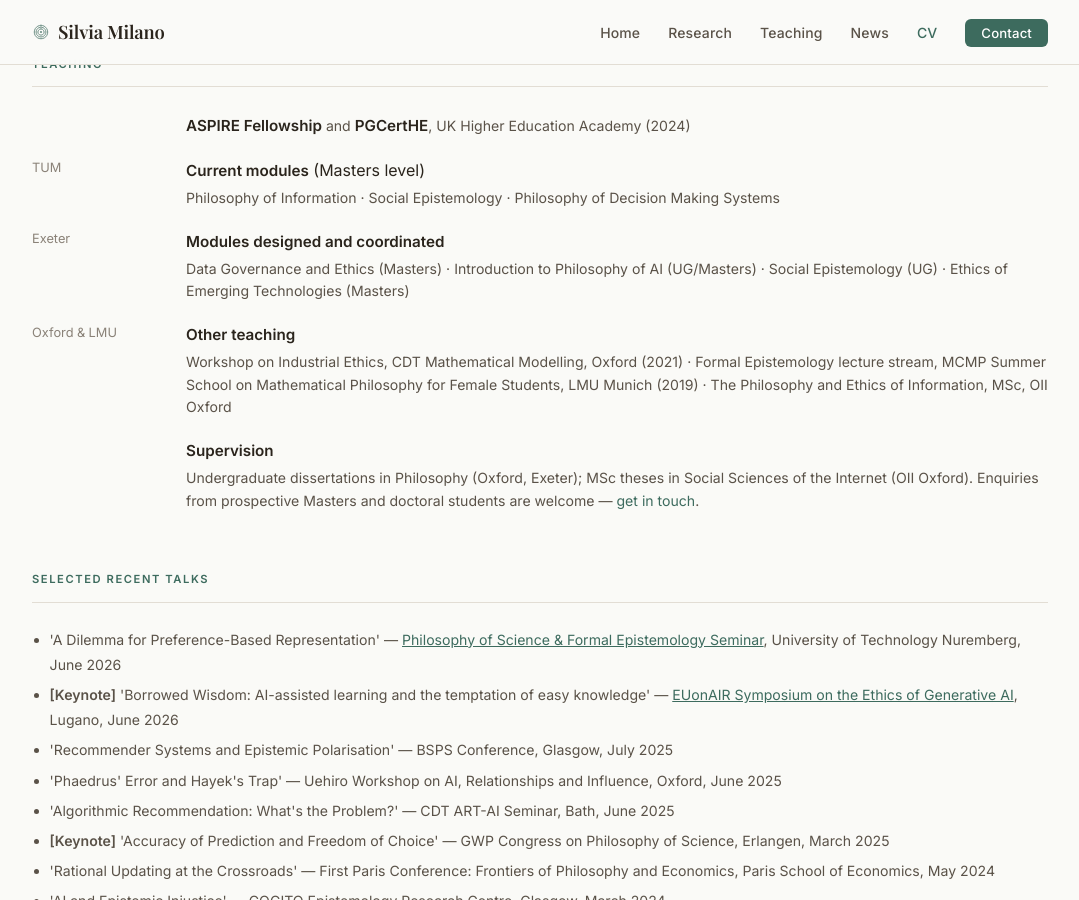
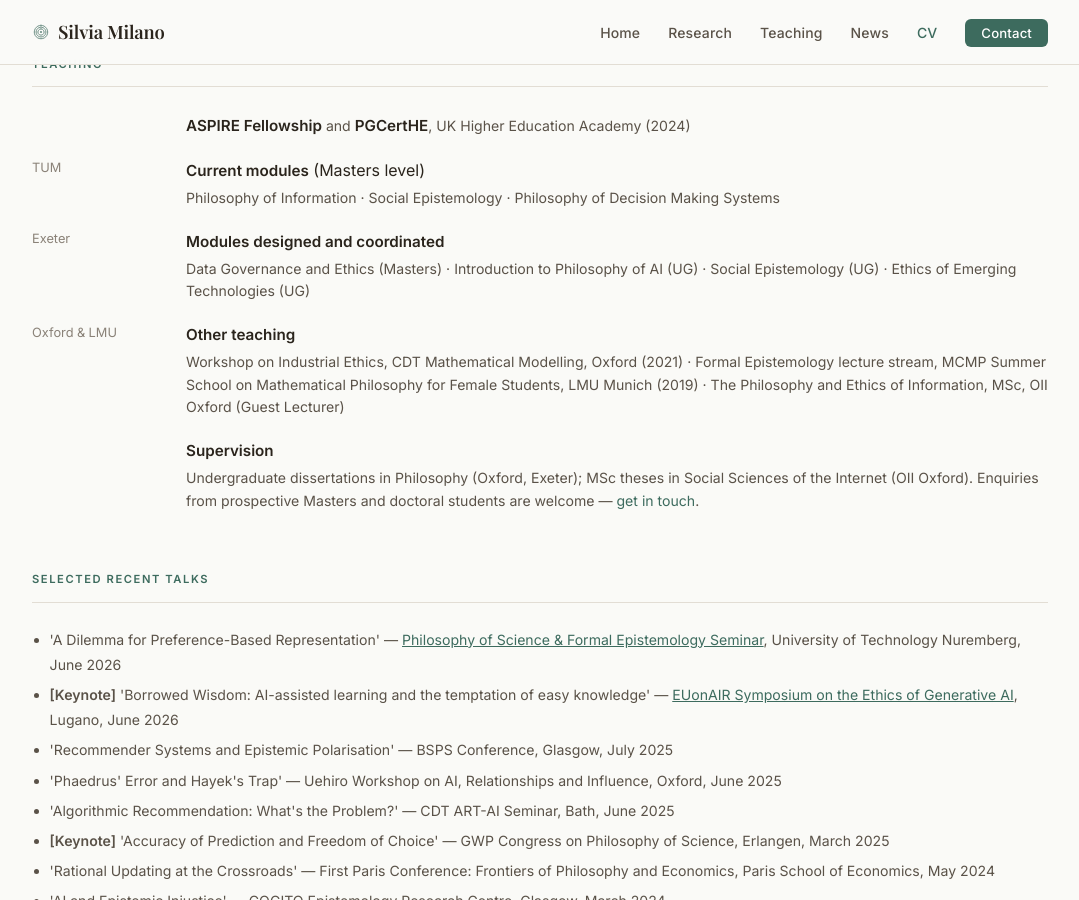
Before and after one commit to capt-c/silvia-milano-website, a Jekyll site: the page built from silvia-milano-site/cv.html, in a window 1280 px wide and 900 px high, scrolled down 4055 px. Shown: the whole window, without its empty margins (100-1179 px from the left). Built offline with Jekyll 4.4.1, drawn with Linux system fonts in a browser that asks for light colours; some web fonts are replaced.

Commit message:
Update cv.html

```diff
--- a/silvia-milano-site/cv.html
+++ b/silvia-milano-site/cv.html
@@ -334,7 +334,7 @@ description: "Academic CV of Silvia Milano — philosopher at TU Munich working
       <span class="cv-year">Exeter</span>
       <div class="cv-body">
         <strong>Modules designed and coordinated</strong>
-        <p>Data Governance and Ethics (Masters) · Introduction to Philosophy of AI (UG/Masters) · Social Epistemology (UG) · Ethics of Emerging Technologies (Masters)</p>
+        <p>Data Governance and Ethics (Masters) · Introduction to Philosophy of AI (UG) · Social Epistemology (UG) · Ethics of Emerging Technologies (UG)</p>
       </div>
     </div>
 
@@ -342,7 +342,7 @@ description: "Academic CV of Silvia Milano — philosopher at TU Munich working
       <span class="cv-year">Oxford &amp; LMU</span>
       <div class="cv-body">
         <strong>Other teaching</strong>
-        <p>Workshop on Industrial Ethics, CDT Mathematical Modelling, Oxford (2021) · Formal Epistemology lecture stream, MCMP Summer School on Mathematical Philosophy for Female Students, LMU Munich (2019) · The Philosophy and Ethics of Information, MSc, OII Oxford</p>
+        <p>Workshop on Industrial Ethics, CDT Mathematical Modelling, Oxford (2021) · Formal Epistemology lecture stream, MCMP Summer School on Mathematical Philosophy for Female Students, LMU Munich (2019) · The Philosophy and Ethics of Information, MSc, OII Oxford (Guest Lecturer)</p>
       </div>
     </div>
 
```
